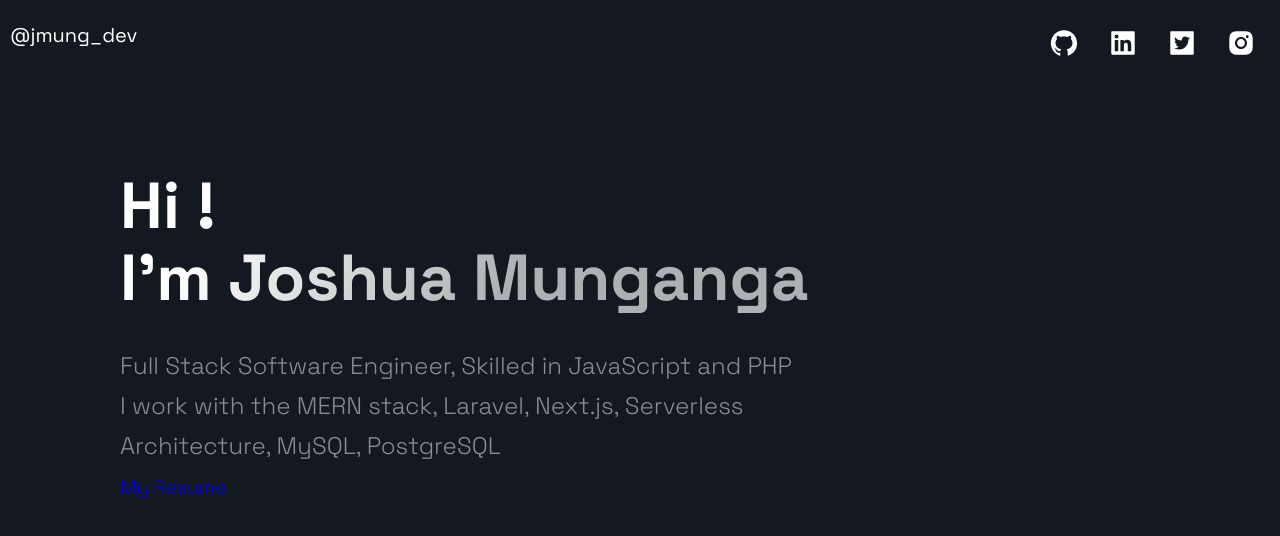
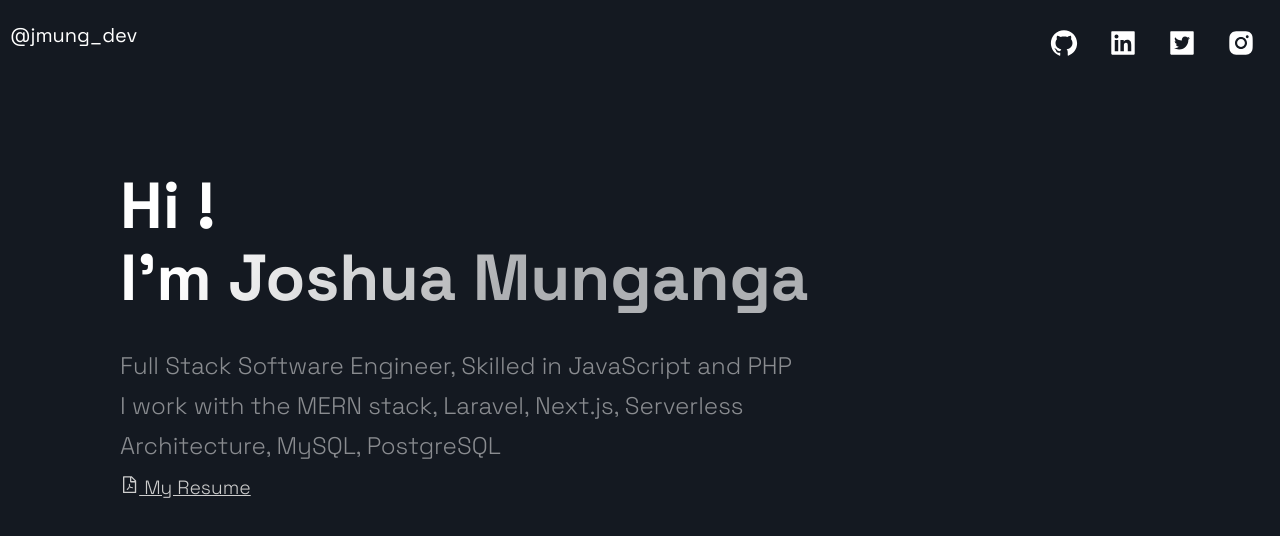
Before and after one commit to josumung999/jmung, a Next.js app: page / in a window 1280 px wide. Shown: the top 536 px of the page. Built offline with nearby package versions, Linux system fonts and the light colour scheme.

Commit message:
MVP of simple Portfolio

```diff
--- a/src/components/Hero/Hero.js
+++ b/src/components/Hero/Hero.js
@@ -3,6 +3,7 @@ import Link from 'next/link';
 
 import { Section, SectionText, SectionTitle } from '../../styles/GlobalComponents';
 import { LeftSection } from './HeroStyles';
+import { AiOutlineFilePdf } from 'react-icons/ai';
 
 const Hero = () => (
   <Section row nopadding>
@@ -14,9 +15,11 @@ const Hero = () => (
       <SectionText>
         Full Stack Software Engineer, Skilled in JavaScript and PHP <br />
         I work with the MERN stack, Laravel, Next.js, Serverless Architecture, MySQL, PostgreSQL <br />
-        <small>
-          <Link href="./resume/Joshua-Munganga.pdf" style={{ color: "white", marginTop: "16px", textDecoration: "none" }}>My Resume</Link>
-        </small>
+        <Link href="./resume/Joshua-Munganga.pdf">
+          <small  style={{ color: "#cecece", marginTop: "32px", textDecoration: "underline" }}>
+          <AiOutlineFilePdf /> My Resume
+          </small>
+        </Link>
       </SectionText>
     </LeftSection>
   </Section>
```
